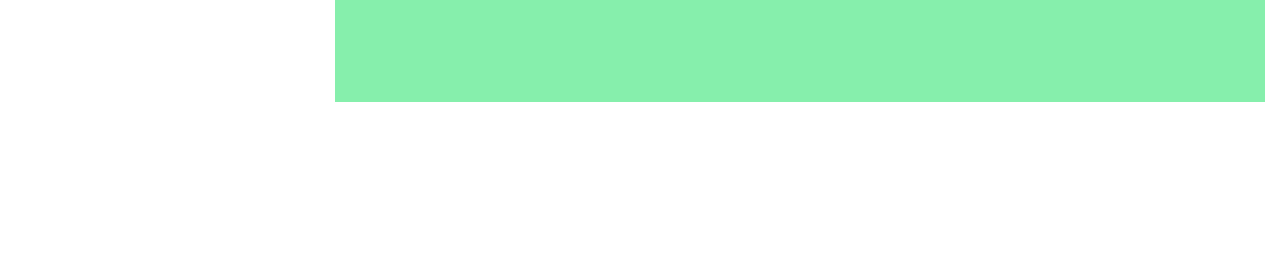
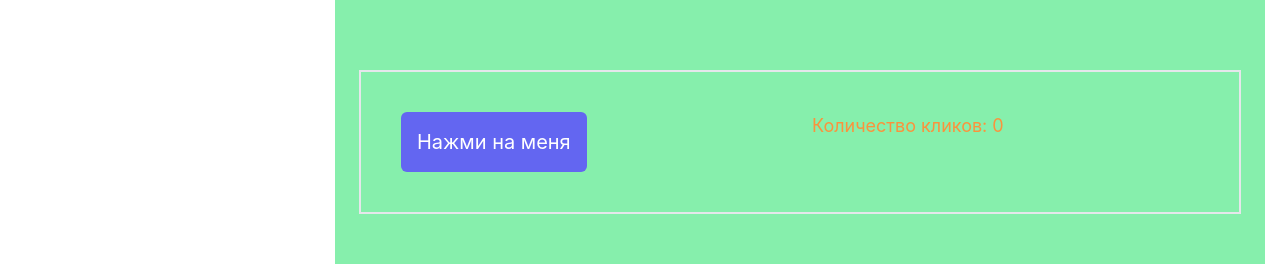
Before and after one commit to Momotaro2205/0116app, a React (Vite) app: page /settings in a window 1280 px wide. Shown: the part 625-889 px from the top of the page. Before the commit the page ends 800 px from the top, so only its background shows below. Built offline with nearby package versions, Linux system fonts and the light colour scheme.

Commit message:
fetch at Settings

```diff
--- a/src/components/messages.jsx
+++ b/src/components/messages.jsx
@@ -1,3 +1,27 @@
+import { useEffect, useState } from "react";
+
 export const Messages = () => {
-  return <h2>Страница c сообщениями</h2>;
+  const [advice, setAdvice] = useState("");
+  useEffect(() => {
+    const url = "https://api.adviceslip.com/advice";
+    const fetchData = async () => {
+      try {
+        const response = await fetch(url);
+        const json = await response.json();
+        console.log(json.slip.advice);
+        setAdvice(json.slip.advice);
+      } catch (error) {
+        console.log("Error: ", error);
+      }
+    };
+    fetchData();
+  }, []);
+  return (
+    <div className="container">
+      <p className="text-center text-2xl text-green-600">
+        Случайный совет на текущий момент:{" "}
+        <span className="text-red-500">{advice}</span>
+      </p>
+    </div>
+  );
 };
--- a/src/components/settings.jsx
+++ b/src/components/settings.jsx
@@ -1,3 +1,5 @@
+import { useState } from "react";
+
 /*
   This example requires some changes to your config:
 
@@ -96,6 +98,8 @@ const products = [
 ];
 
 export default function Settings() {
+  const [count, setCount] = useState(0);
+
   return (
     <div className="bg-green-300">
       <div className="max-w-2xl px-4 py-16 mx-auto sm:px-6 sm:py-24 lg:max-w-7xl lg:px-8">
@@ -120,6 +124,21 @@ export default function Settings() {
             </a>
           ))}
         </div>
+        <div className="grid grid-cols-2 gap-6 mt-16 border-2 p-10">
+          <div className="w-full">
+            <button
+              className="bg-indigo-500 rounded-md px-3 text-xl py-3 text-white"
+              onClick={() => {
+                setCount(count + 1);
+              }}
+            >
+              Нажми на меня
+            </button>
+          </div>
+          <div className="w-full text-lg text-orange-400">
+            Количество кликов: {count}
+          </div>
+        </div>
       </div>
     </div>
   );
--- a/src/state.jsx
+++ b/src/state.jsx
@@ -48,10 +48,10 @@ const user = {
 // };
 let users = [];
 
-export function getUser() {
-  // for (let i = 0; i < Object.keys(users).length; i++) {
-  //   if (users[i].id == usersId) return users[i];
-  // }
+export function getUser(usersId) {
+  for (let i = 0; i < users.length; i++) {
+    if (users[i].id == usersId) return users[i];
+  }
   return user;
 }
 
```
